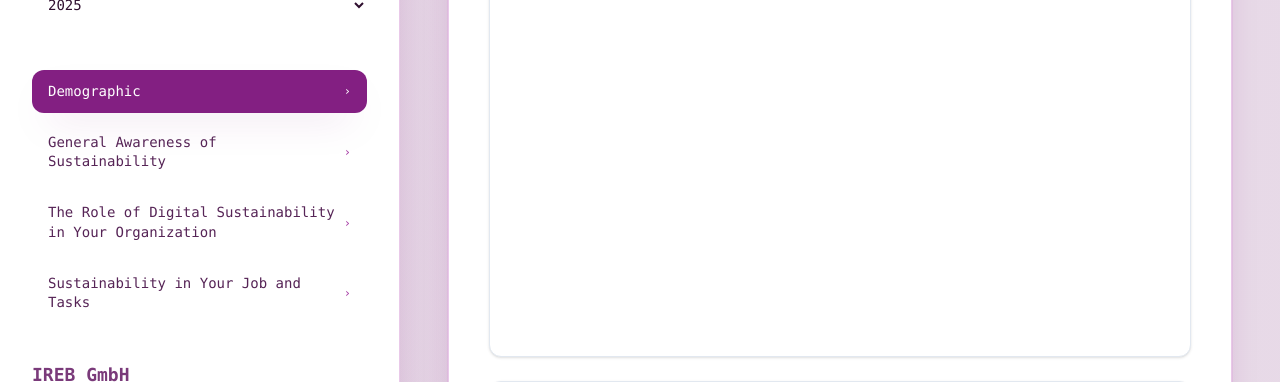
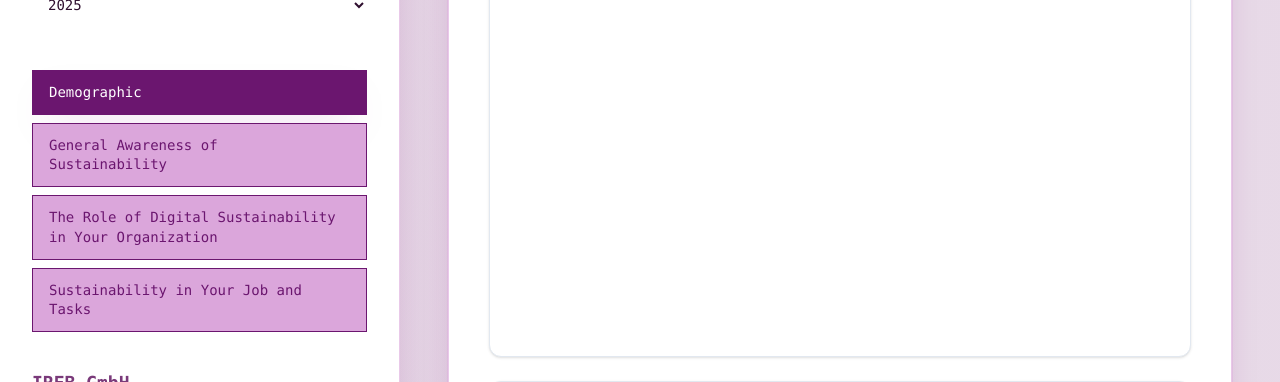
Before and after one commit to nitishspatkar/IREB-digital-sustainability-annual-survey-results-dashboard, a React (Vite) app: page / in a window 1280 px wide. Shown: the part 368-750 px from the top of the page. Built offline with nearby package versions, Linux system fonts and the light colour scheme.

Commit message:
added rough draft of new navigation items

```diff
--- a/src/components/Sidebar.tsx
+++ b/src/components/Sidebar.tsx
@@ -130,20 +130,13 @@ function Sidebar({
                       setActiveSectionId(section.id);
                       setIsSidebarOpen(false); // Menü bei Klick schließen (mobil)
                     }}
-                    className={`flex w-full items-center justify-between rounded-xl px-4 py-3 text-left transition-colors duration-150 focus-visible:outline-none focus-visible:ring-2 focus-visible:ring-plum-400/50 ${
+                    className={`flex w-full items-center justify-between rounded-none border px-4 py-3 text-left transition-colors duration-150 focus-visible:outline-none focus-visible:ring-2 focus-visible:ring-plum-400/50 ${
                       isActive
-                        ? "bg-plum-500 text-white shadow-card"
-                        : "text-ink-700 hover:bg-plum-200/30 hover:text-plum-600"
+                        ? "bg-plum-600 text-white border-plum-600 shadow-card"
+                        : "bg-plum-200 text-plum-600 border-plum-600 hover:bg-plum-400 hover:text-plum-700"
                     }`}
                   >
                     <span className="pr-2 leading-snug">{section.label}</span>
-                    <span
-                      className={`text-xs ${
-                        isActive ? "text-white" : "text-plum-400"
-                      }`}
-                    >
-                      ›
-                    </span>
                   </button>
                 </li>
               );
```
